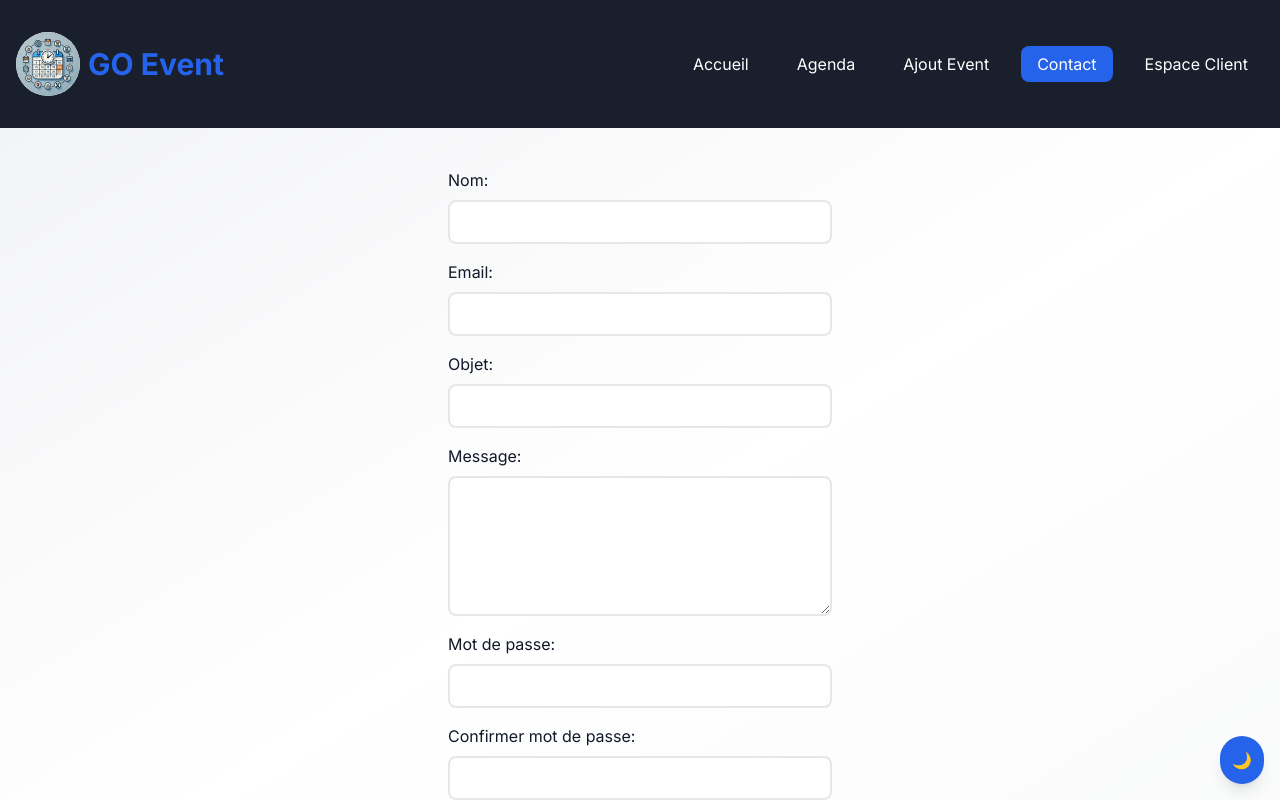
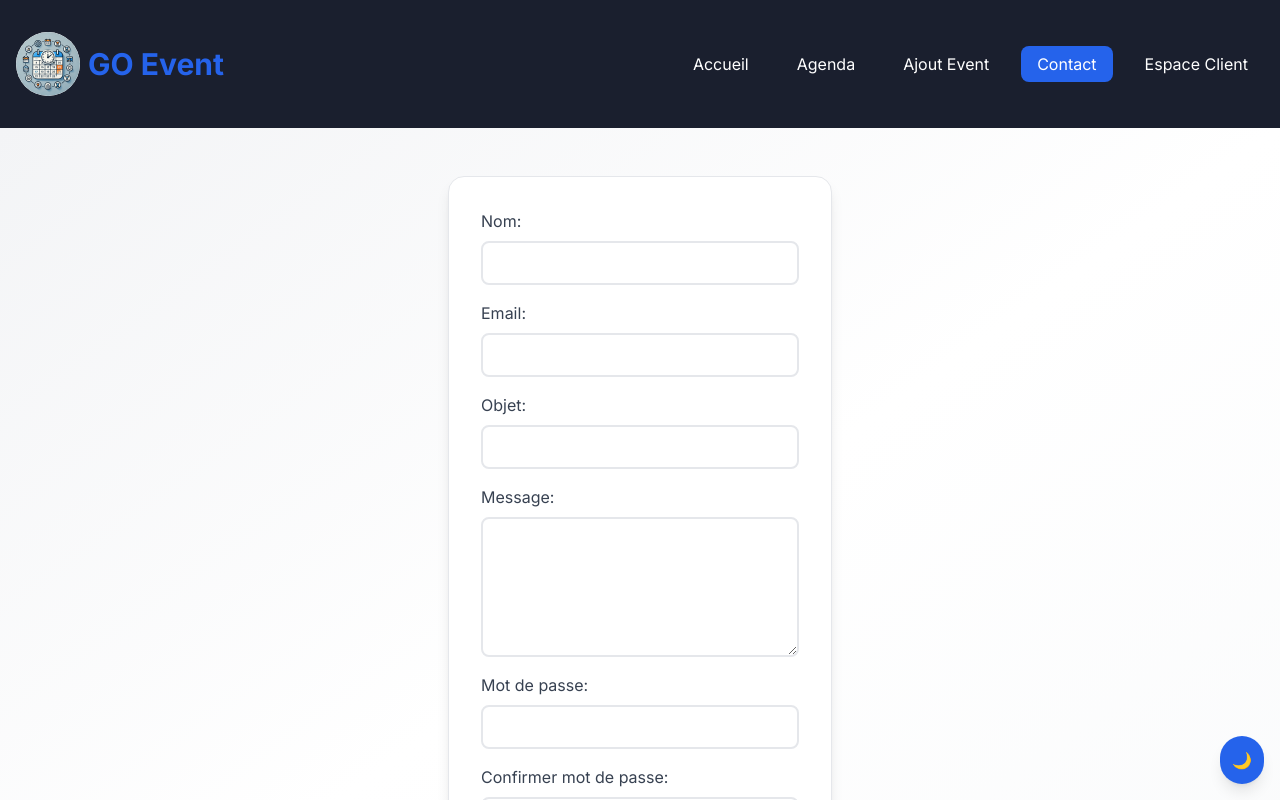
Before and after one commit to s6serge/goevents-app, a Next.js app: page / in a window 1280 px wide. Both pictures are taken after a click on the link "Contact". Shown: the top 800 px of the page. Built offline with nearby package versions, Linux system fonts and the light colour scheme.

Commit message:
Update Envoicontact.jsx
Correctif des niveaux dimbrication, ajout des commentaires, correctif des couleurs dark/day mode.

```diff
--- a/components/Envoicontact.jsx
+++ b/components/Envoicontact.jsx
@@ -1,7 +1,156 @@
 'use client';
 import { useForm } from "react-hook-form";
 
+// Niveau 1 : Composants d'interface utilisateur (UI)
+
+/**
+ * Composant FormInput
+ * Affiche un champ input avec un label et gère l'affichage des erreurs.
+ * @param {string} label - Le texte du label.
+ * @param {function} register - La fonction d'enregistrement de react-hook-form.
+ * @param {string} name - Le nom du champ.
+ * @param {object} validation - Les règles de validation du champ.
+ * @param {object} error - L'objet d'erreur associé au champ.
+ */
+const FormInput = ({ label, register, name, validation, error }) => (
+    <label className="flex gap-2 flex-col text-light-text dark:text-gray-200">
+        {label}:
+        <input
+            {...register(name, validation)}
+            type="text"
+            className="border-2 rounded-lg p-2 dark:bg-gray-800 dark:border-gray-700
+                     dark:text-white dark:placeholder-gray-400"
+        />
+        {error && (
+            <span className="text-red-500 text-xs">{error.message}</span>
+        )}
+    </label>
+);
+
+/**
+ * Composant FormTextArea
+ * Affiche un champ textarea avec un label.
+ * @param {string} label - Le texte du label.
+ * @param {function} register - La fonction d'enregistrement de react-hook-form.
+ * @param {string} name - Le nom du champ.
+ */
+const FormTextArea = ({ label, register, name }) => (
+    <label className="flex gap-2 flex-col text-light-text dark:text-gray-200">
+        {label}:
+        <textarea
+            {...register(name)}
+            type="text"
+            className="border-2 rounded-lg p-2 dark:bg-gray-800 dark:border-gray-700
+                     dark:text-white dark:placeholder-gray-400"
+            rows={5}
+        />
+    </label>
+);
+
+// Niveau 2 : Composants de section
+
+/**
+ * Composant FormFields
+ * Regroupe plusieurs champs de formulaire avec leurs validations respectives.
+ * @param {function} register - La fonction d'enregistrement de react-hook-form.
+ * @param {object} errors - Les erreurs de validation pour chaque champ.
+ * @param {function} watch - La fonction pour surveiller la valeur des champs.
+ */
+const FormFields = ({ register, errors, watch }) => (
+    <div className="space-y-4">
+        <FormInput
+            label="Nom"
+            register={register}
+            name="nom"
+            validation={{ required: 'Champ obligatoire' }}
+            error={errors.nom}
+        />
+        <FormInput
+            label="Email"
+            register={register}
+            name="email"
+            validation={{
+                required: 'Champ obligatoire',
+                pattern: {
+                    value: /^(([^<>()[\]\\.,;:\s@"]+(\.[^<>()[\]\\.,;:\s@"]+)*)|.(".+"))@((\[[0-9]{1,3}\.[0-9]{1,3}\.[0-9]{1,3}\.[0-9]{1,3}\])|(([a-zA-Z\-0-9]+\.)+[a-zA-Z]{2,}))$/,
+                    message: 'Adresse email invalide',
+                },
+            }}
+            error={errors.email}
+        />
+        <FormInput
+            label="Objet"
+            register={register}
+            name="objet"
+        />
+        <FormTextArea
+            label="Message"
+            register={register}
+            name="message"
+        />
+        <FormInput
+            label="Mot de passe"
+            register={register}
+            name="password"
+            validation={{
+                required: 'Champ obligatoire',
+                minLength: {
+                    value: 8,
+                    message: 'Minimum 8 caractères',
+                },
+            }}
+            error={errors.password}
+        />
+        <FormInput
+            label="Confirmer mot de passe"
+            register={register}
+            name="rePassword"
+            validation={{
+                required: 'Champ obligatoire',
+                minLength: {
+                    value: 8,
+                    message: 'Minimum 8 caractères',
+                },
+                validate: (value) =>
+                    value === watch('password') ||
+                    'Les mots de passe ne correspondent pas',
+            }}
+            error={errors.rePassword}
+        />
+    </div>
+);
+
+// Niveau 3 : Composant d'actions
+
+/**
+ * Composant FormActions
+ * Affiche les boutons pour soumettre ou annuler le formulaire.
+ */
+const FormActions = () => (
+    <div className="flex justify-center gap-4 my-8">
+        <input
+            type="submit"
+            value="Envoyer"
+            className="bg-light-primary dark:bg-accent text-white rounded-lg p-2
+                     cursor-pointer hover:bg-light-primary/90 dark:hover:bg-accent/80"
+        />
+        <input
+            type="button"
+            value="Annuler"
+            className="bg-gray-200 dark:bg-accent/20 text-gray-700 dark:text-accent
+                     rounded-lg p-2 cursor-pointer hover:bg-gray-300 dark:hover:bg-accent/30"
+        />
+    </div>
+);
+
+// Niveau 4 : Composant principal
+
+/**
+ * Composant Envoicontact
+ * Composant principal qui assemble le formulaire et gère sa soumission.
+ */
 export default function Envoicontact() {
+    // Utilisation de react-hook-form pour gérer l'état et la validation du formulaire
     const {
         register,
         handleSubmit,
@@ -14,127 +163,23 @@ export default function Envoicontact() {
         },
     });
 
- const watchedPassword = watch('password');
-
+    // Fonction de soumission du formulaire qui récupère les valeurs et les affiche dans la console
     const sendMail = () => {
         const data = getValues();
         console.log(data);
     };
 
     return (
-   <div className="flex justify-center mt-10">
+        <div className="flex justify-center min-h-[80vh] items-center py-12">
             <form
                 onSubmit={handleSubmit(sendMail)}
-       className="flex gap-4 flex-col min-w-96"
+                className="flex gap-4 flex-col min-w-96 bg-white dark:bg-gray-800/50
+                          p-8 rounded-2xl border border-light-border dark:border-gray-700
+                          shadow-lg dark:shadow-gray-900/30"
             >
-       <label className="flex gap-2 flex-col">
-         Nom:
-         <input
-           {...register('nom', {
-             required: 'Champ obligatoire',
-           })} // Ajout de l'attribut nom
-           type="text"
-           className="border-2 rounded-lg p-2"
-         />
-         {errors.nom && (
-           <span className="text-red-500 text-xs">{errors.nom.message}</span>
-         )}
-       </label>
-       <label className="flex gap-2 flex-col">
-         Email:
-         <input
-           {...register('email', {
-             required: 'Champ obligatoire',
-             pattern: {
-               value:
-                 /^(([^<>()[\]\\.,;:\s@"]+(\.[^<>()[\]\\.,;:\s@"]+)*)|.(".+"))@((\[[0-9]{1,3}\.[0-9]{1,3}\.[0-9]{1,3}\.[0-9]{1,3}\])|(([a-zA-Z\-0-9]+\.)+[a-zA-Z]{2,}))$/,
-               message: 'Adresse email invalide',
-             },
-           })} // Ajout de l'attribut email
-           type="text"
-           className="border-2 rounded-lg p-2"
-         />
-         {errors.email && (
-           <span className="text-red-500 text-xs">{errors.email.message}</span>
-         )}
-       </label>
-       <label className="flex gap-2 flex-col">
-         Objet:
-         <input
-           {...register('objet')} // Ajout de l'attribut objet
-           type="text"
-           className="border-2 rounded-lg p-2"
-         />
-       </label>
-       <label className="flex gap-2 flex-col">
-         Message:
-         <textarea
-           {...register('message')} // Ajout de l'attribut message
-           type="text"
-           className="border-2 rounded-lg p-2"
-           rows={5}
-         />
-       </label>
-       <label className="flex gap-2 flex-col">
-         Mot de passe:
-         <input
-           {...register('password', {
-             required: 'Champ obligatoire',
-             minLength: {
-               value: 8,
-               message: 'Minimum 8 caractères',
-             },
-           })} // Ajout de l'attribut password
-           type="text"
-           className="border-2 rounded-lg p-2"
-         />
-         {errors.password && (
-           <span className="text-red-500 text-xs">
-             {errors.password.message}
-           </span>
-         )}
-       </label>
-
-       <label className="flex gap-2 flex-col">
-         Confirmer mot de passe:
-         <input
-           {...register('rePassword', {
-             required: 'Champ obligatoire',
-             minLength: {
-               value: 8,
-               message: 'Minimum 8 caractères',
-             },
-             validate: (value) =>
-               value === watchedPassword ||
-               'Les mots de passe ne correspondent pas',
-           })} // Ajout de l'attribut rePassword
-           type="text"
-           className="border-2 rounded-lg p-2"
-         />
-         {
-           // Affichage du message d'erreur
-           errors.rePassword && (
-             <span className="text-red-500 text-xs">
-               {errors.rePassword.message}
-             </span>
-           )
-         }
-       </label>
-
-       <div className="flex justify-center gap-4 my-8">
-         <input
-           type="submit"
-           value="Envoyer"
-           className="bg-blue-600 text-white rounded-lg p-2 cursor-pointer hover:bg-blue-700"
-         />
-         <input
-           type="button"
-           value="Annuler"
-           className="bg-blue-600 text-white rounded-lg p-2 cursor-pointer hover:bg-blue-700"
-         />
-       </div>
+                <FormFields register={register} errors={errors} watch={watch} />
+                <FormActions />
             </form>
         </div>
     );
-
 }
```
Lines whose indentation alone changed are shown as unchanged.
